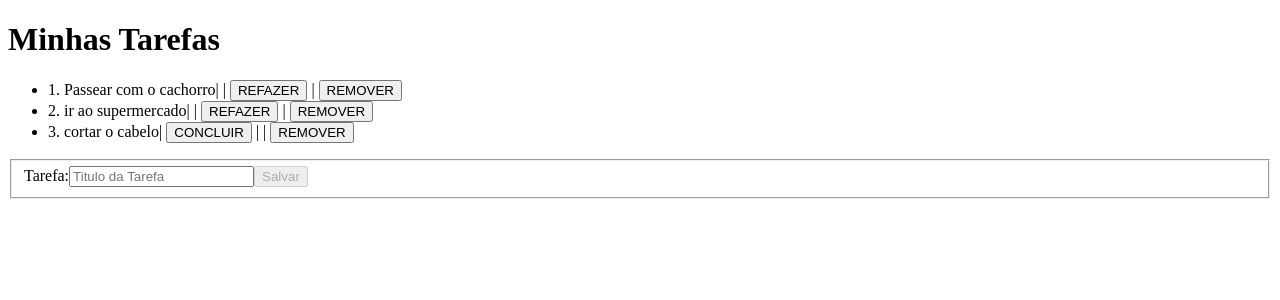
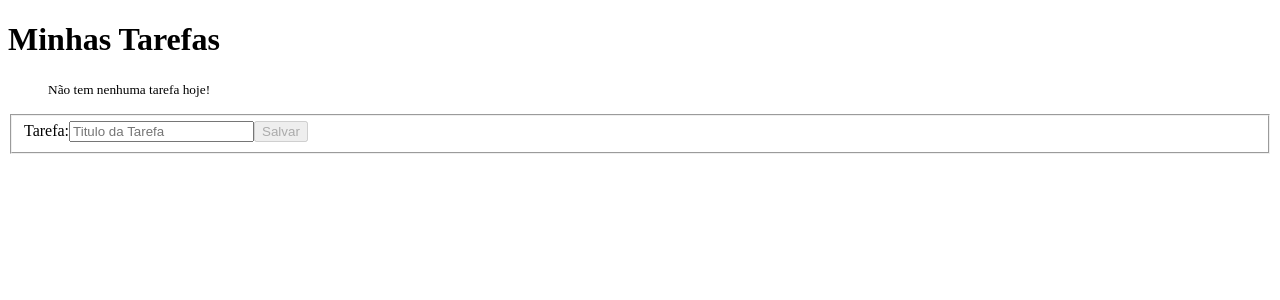
Before and after one commit to silvarafaell/Comecando-com-Angular, an Angular app in the folder todo/: page / in a window 1280 px wide. Shown: the top 300 px of the page. Built offline with nearby package versions, Linux system fonts and the light colour scheme.

Commit message:
Adicionando uma Tarefa

```diff
--- a/todo/src/app/app.component.html
+++ b/todo/src/app/app.component.html
@@ -1,5 +1,6 @@
 <h1>{{title}}</h1>
 <ul>
+    <p *ngIf="todos.length == 0"><small>Não tem nenhuma tarefa hoje!</small></p>
     <li *ngFor="let todo of todos">
         {{ todo.id }}. {{ todo.title }}|
         <button *ngIf="!todo.done" (click)="markAsDone(todo)">CONCLUIR</button> |
@@ -13,6 +14,6 @@
         <label>Tarefa:</label>
         <input type="text" placeholder="Titulo da Tarefa" maxlength="60" formControlName="title">
         <small *ngIf="form.controls.title.invalid && !form.controls.title.pristine">Este campo deve conter entre 3 e 60 caracteres</small>
-        <button [disabled]="form.invalid">Salvar</button>
+        <button [disabled]="form.invalid" (click)="add()">Salvar</button>
     </fieldset>
 </form>
--- a/todo/src/app/app.component.ts
+++ b/todo/src/app/app.component.ts
@@ -20,9 +20,17 @@
         Validators.required
       ])]
     });
-    this.todos.push(new Todo(1, 'Passear com o cachorro', true));
-    this.todos.push(new Todo(2, 'ir ao supermercado', true));
-    this.todos.push(new Todo(3, 'cortar o cabelo', false));
+  }
+
+  add() {
+    const title = this.form.controls['title'].value;
+    const id = this.todos.length + 1;
+    this.todos.push(new Todo(id, title, false));
+    this.clear();
+  }
+
+  clear() {
+    this.form.reset();
   }
 
   remove(todo: Todo) {
```
